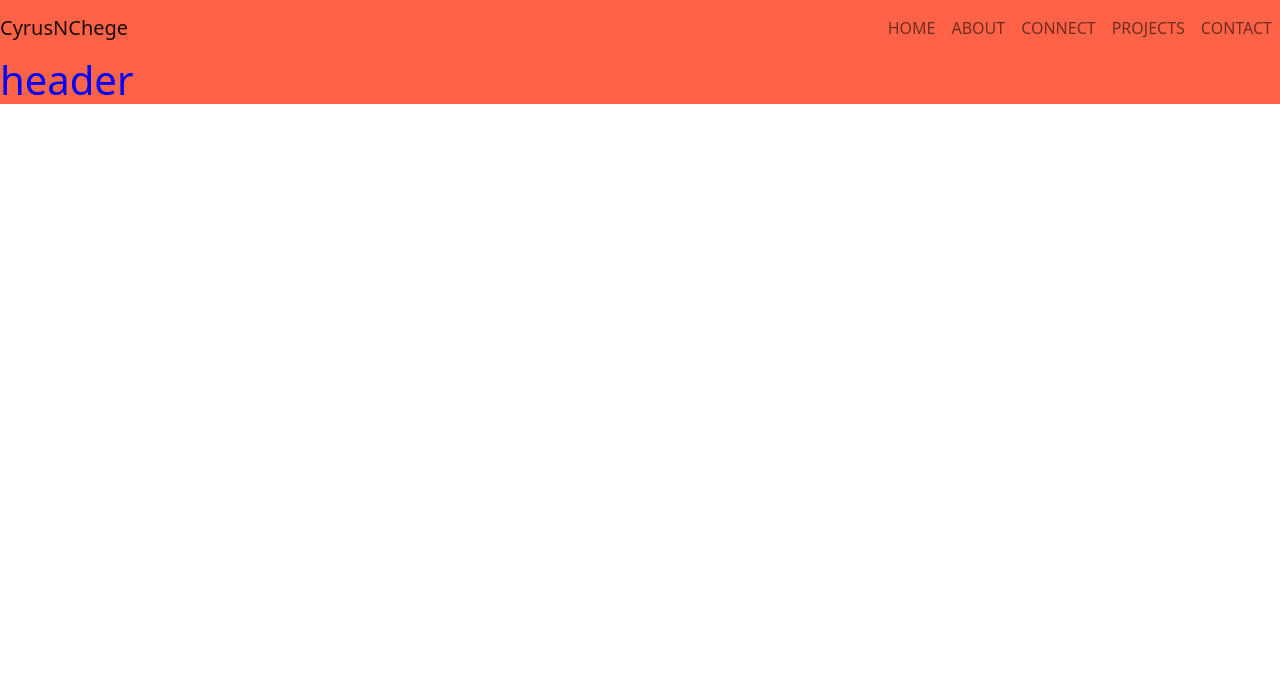
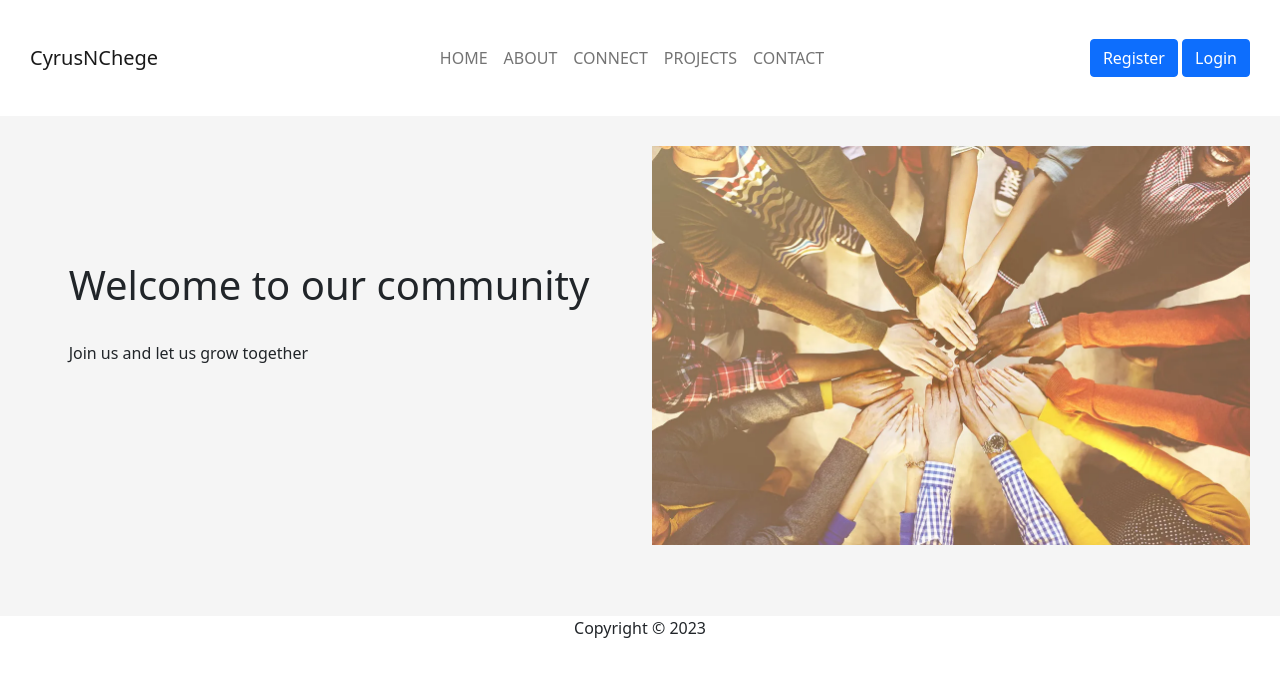
Before and after one commit to CyrusNchege/learning-Django, a Django app: page / in a window 1280 px wide. Shown: the top 677 px of the page. Run offline with Django 4.2, Linux system fonts and the light colour scheme.

Commit message:
Add landing page

```diff
--- a/static/css/style.css
+++ b/static/css/style.css
@@ -1,6 +1,17 @@
-h1{
-    color: blue;
+#header{
+    padding: 30px;
 }
-#header{
-    background-color: tomato;
+#body{
+    padding: 30px;
+    background-color: whitesmoke;
+    height: 500px;
 }
+.landing{
+    display: flex;
+    justify-content: center;
+    align-items: center;
+    height: 350px;
+}
+#footer{
+    text-align: center;
+}
--- a/templates/students/base.html
+++ b/templates/students/base.html
@@ -19,9 +19,9 @@
           <button class="navbar-toggler" type="button" data-bs-toggle="collapse" data-bs-target="#navbarTogglerid" aria-controls="navbarTogglerDemo01" aria-expanded="false" aria-label="Toggle navigation">
             <span class="navbar-toggler-icon"></span>
           </button>
-          <div class="collapse navbar-collapse" id="navbarTogglerid">
+          <div class="collapse d-flex justify-content-center navbar-collapse" id="navbarTogglerid">
 
-            <ul class="navbar-nav  ms-auto mb-2 mb-lg-0">
+            <ul class="navbar-nav   mb-2 mb-lg-0">
 
               <li class="">
                 <a class="nav-link" href="#">HOME</a>
@@ -39,13 +39,34 @@
                 <a class="nav-link" href="#contact">CONTACT</a>
               </li>
             </ul>
+
+
+          </div>
+          <div class="ms-auto">
+            <a href="https://www.google.com" class="btn btn-primary" target="_blank">Register</a>
+            <a href="https://www.google.com" class="btn btn-primary" target="_blank">Login</a>
           </div>
 
       </nav>
 
-      {% block content%} {%endblock%}
+
 
     </section>
+    <section id="body">
+      {% block content%} {%endblock%}
+  </section>
+
     <script src="https://cdn.jsdelivr.net/npm/bootstrap@5.0.2/dist/js/bootstrap.bundle.min.js" integrity="sha384-MrcW6ZMFYlzcLA8Nl+NtUVF0sA7MsXsP1UyJoMp4YLEuNSfAP+JcXn/tWtIaxVXM" crossorigin="anonymous"></script>
+
+
+    <footer id="footer">
+      <p>Copyright &copy;
+          <script>
+
+          const date=new Date().getFullYear()
+          document.write(date)
+          </script>
+      </p>
+  </footer>
 </body>
 </html>
--- a/templates/students/home.html
+++ b/templates/students/home.html
@@ -2,5 +2,21 @@
 {%load static%}
 <link rel="stylesheet" type="text/css" href="{% static 'css/style.css' %}">
 {%block content%}
-<h1>header</h1>
+
+    <div class="row">
+        <div class="col-md-6 landing">
+            <div class="">
+            <h1>
+                Welcome to our community
+            </h1> <br>
+            <p>Join us and let us grow together</p>
+            </div>
+
+        </div>
+
+        <div class="col-md-6">
+            <img class="img-fluid" src="{%static 'images/community.webp'%}" alt="" srcset="">
+        </div>
+
+    </div>
 {%endblock%}
```
Also changed, not shown: static/images/community.webp (added).
